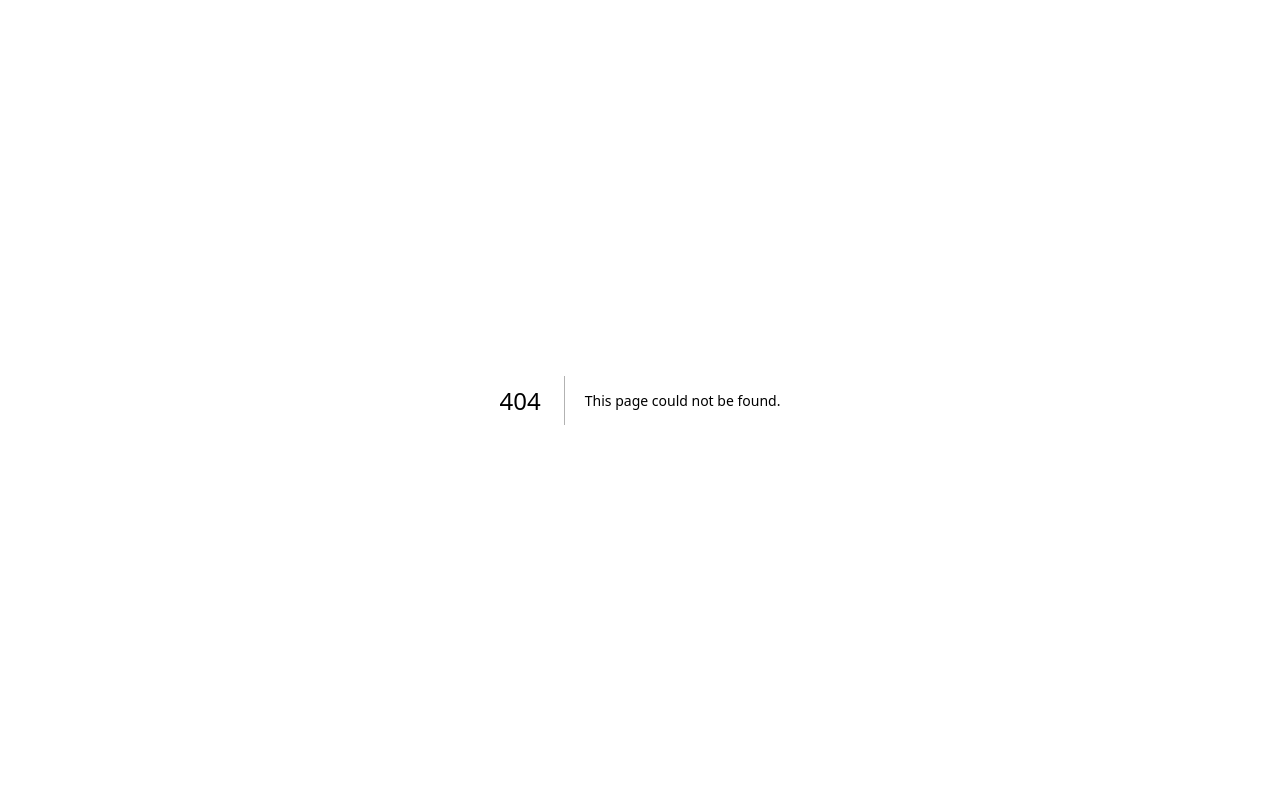
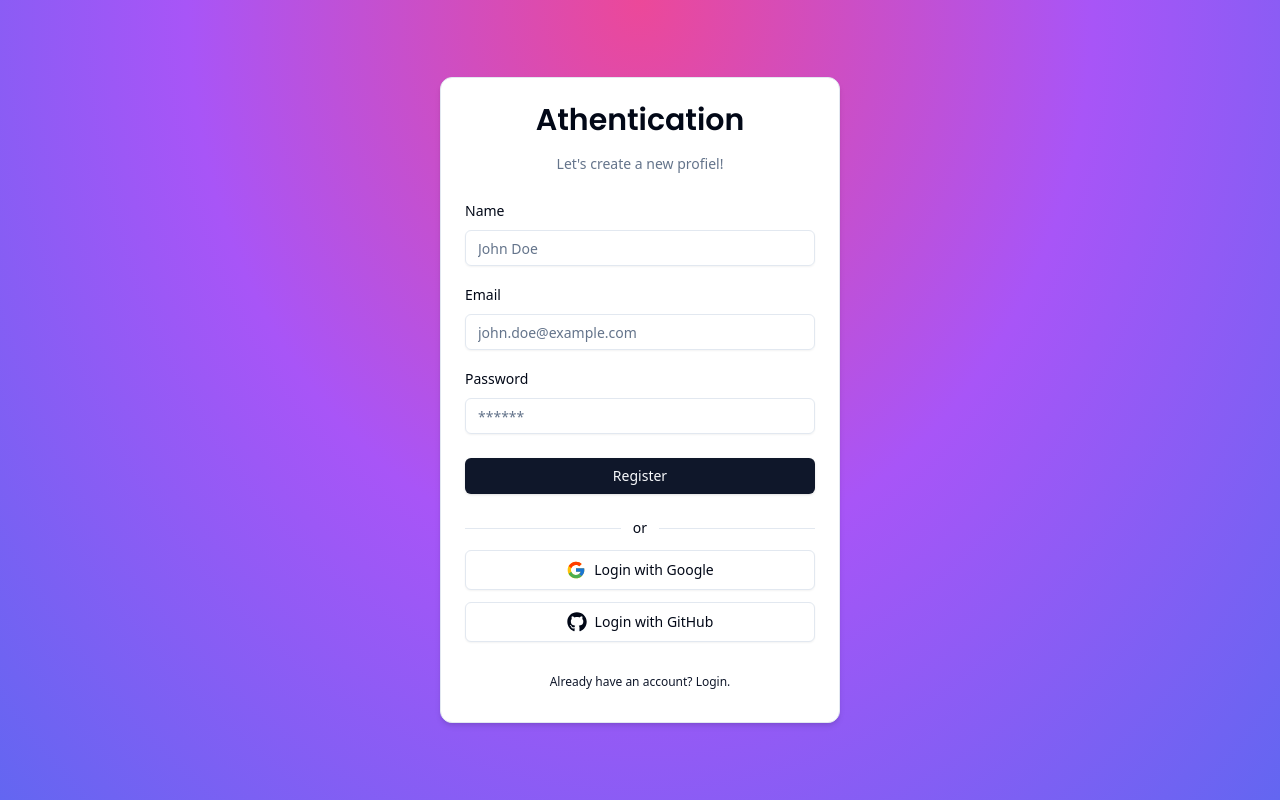
Before and after one commit to alitkovsky/auth-next-component, a Next.js app: page /auth/register in a window 1280 px wide. Before the commit this address had no page. Built offline with nearby package versions, Linux system fonts and the light colour scheme.

Commit message:
Added register component.

```diff
--- /dev/null
+++ b/app/auth/register/page.tsx
@@ -0,0 +1,11 @@
+import { RegisterForm } from "@/components/auth/register-form";
+
+const RegisterPage = () => {
+  return (
+    <>
+      <RegisterForm />
+    </>
+  );
+};
+
+export default RegisterPage;
```
